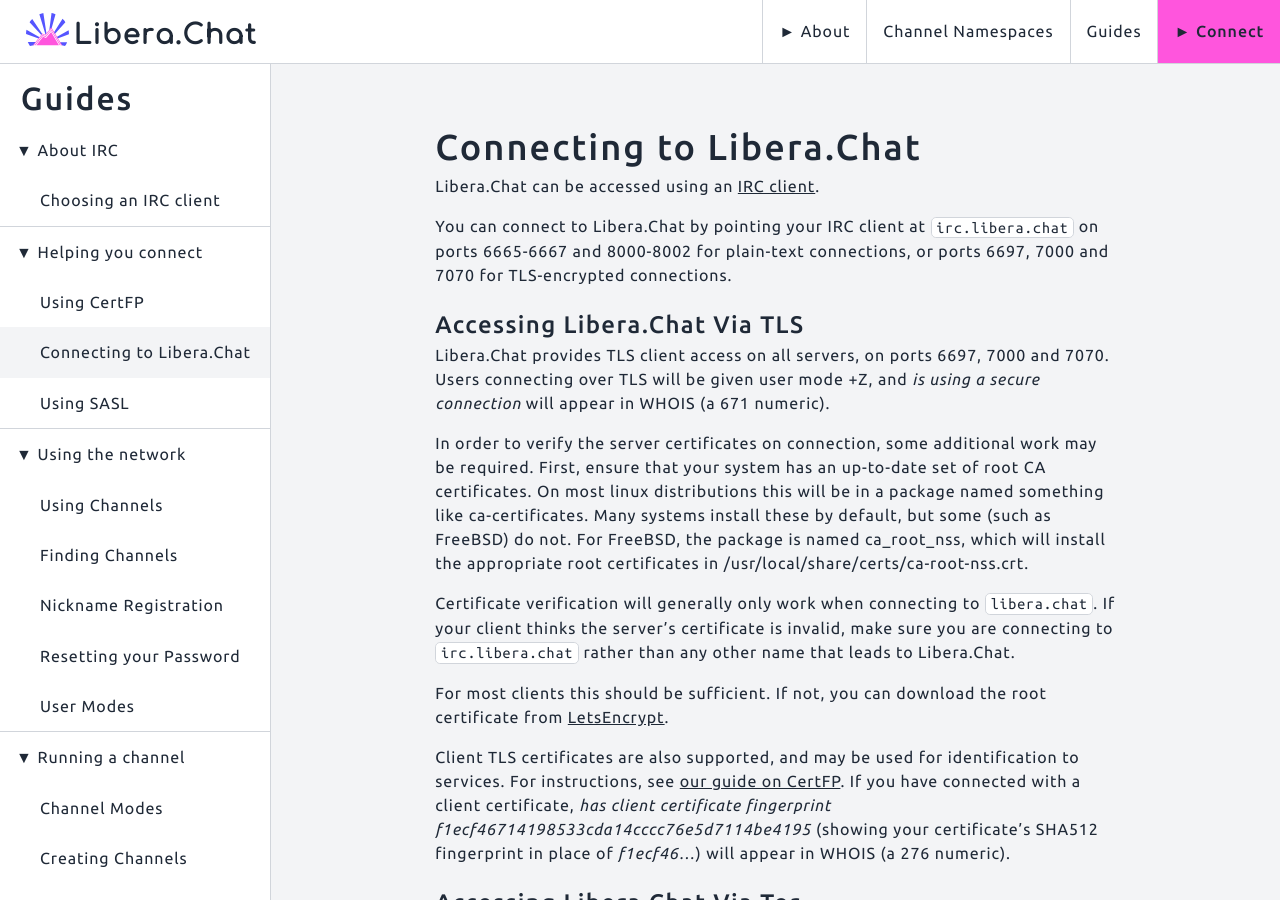
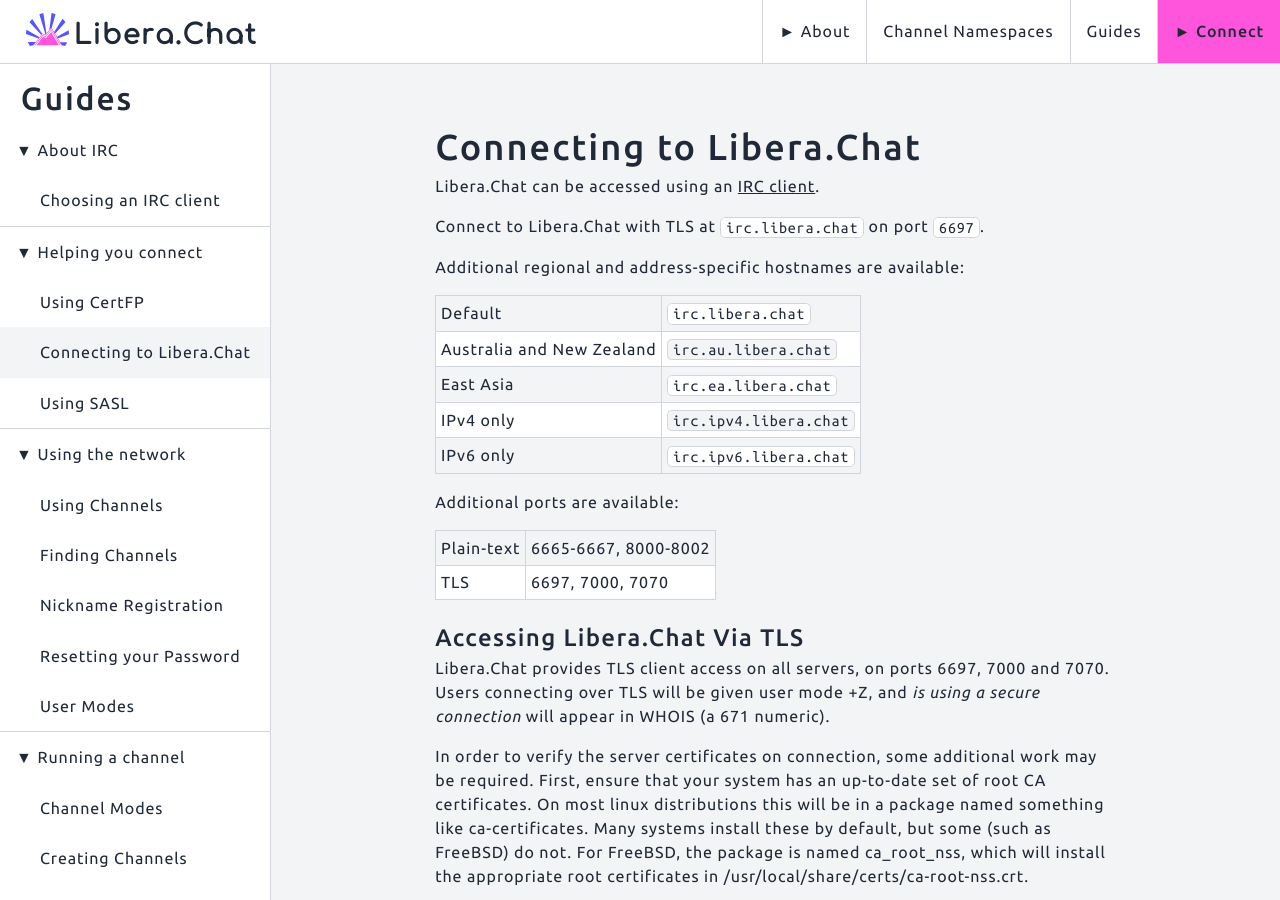
Before and after one commit to Libera-Chat/libera-chat.github.io, a Jekyll site: the page built from content/_guides/connect.md, in a window 1280 px wide and 900 px high. Built offline with Jekyll 4.4.1, drawn with Linux system fonts in a browser that asks for light colours.

Commit message:
Simpler default connection with more detail below.

```diff
--- a/content/_guides/connect.md
+++ b/content/_guides/connect.md
@@ -6,9 +6,22 @@
 
 Libera.Chat can be accessed using an [IRC client](/guides/clients).
 
-You can connect to Libera.Chat by pointing your IRC client at
-`irc.libera.chat` on ports 6665-6667 and 8000-8002 for plain-text connections,
-or ports 6697, 7000 and 7070 for TLS-encrypted connections.
+Connect to Libera.Chat with TLS at `irc.libera.chat` on port `6697`.
+
+Additional regional and address-specific hostnames are available:
+
+| ------------------------- | ---------------------- |
+| Default                   | `irc.libera.chat`      |
+| Australia and New Zealand | `irc.au.libera.chat`   |
+| East Asia                 | `irc.ea.libera.chat`   |
+| IPv4 only                 | `irc.ipv4.libera.chat` |
+| IPv6 only                 | `irc.ipv6.libera.chat` |
+
+Additional ports are available:
+
+| ---------- | -------------------- |
+| Plain-text | 6665-6667, 8000-8002 |
+| TLS        | 6697, 7000, 7070     |
 
 ## Accessing Libera.Chat Via TLS
 
```
